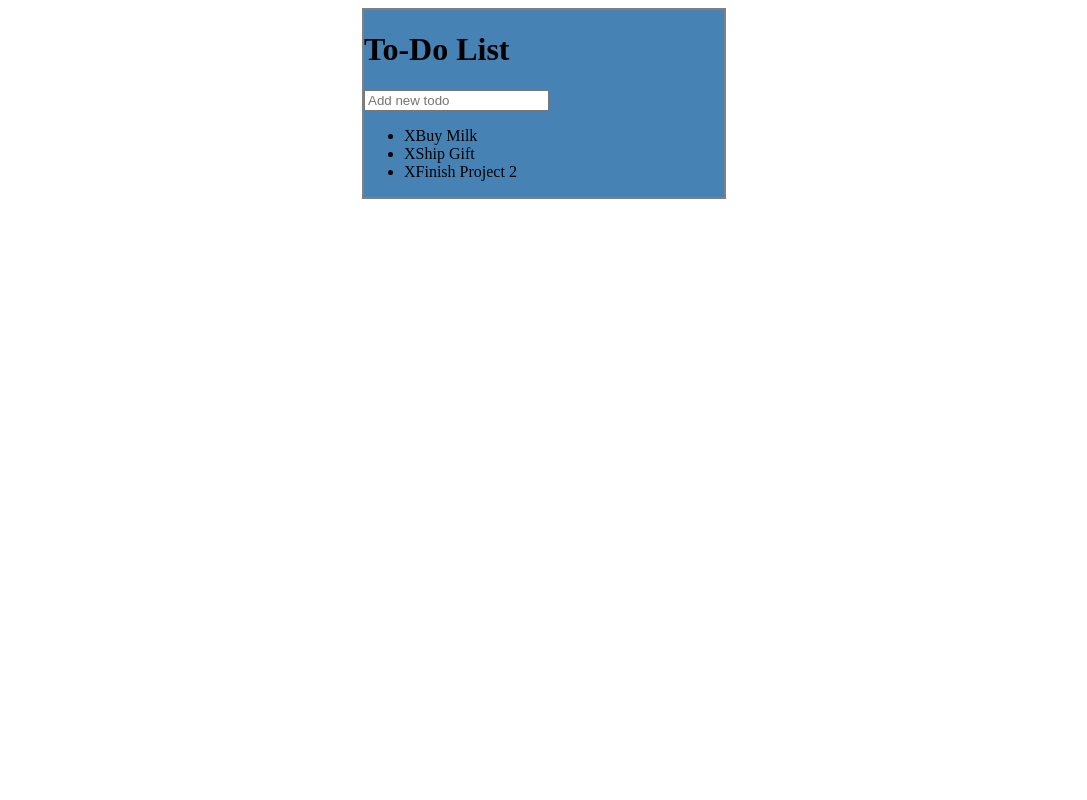
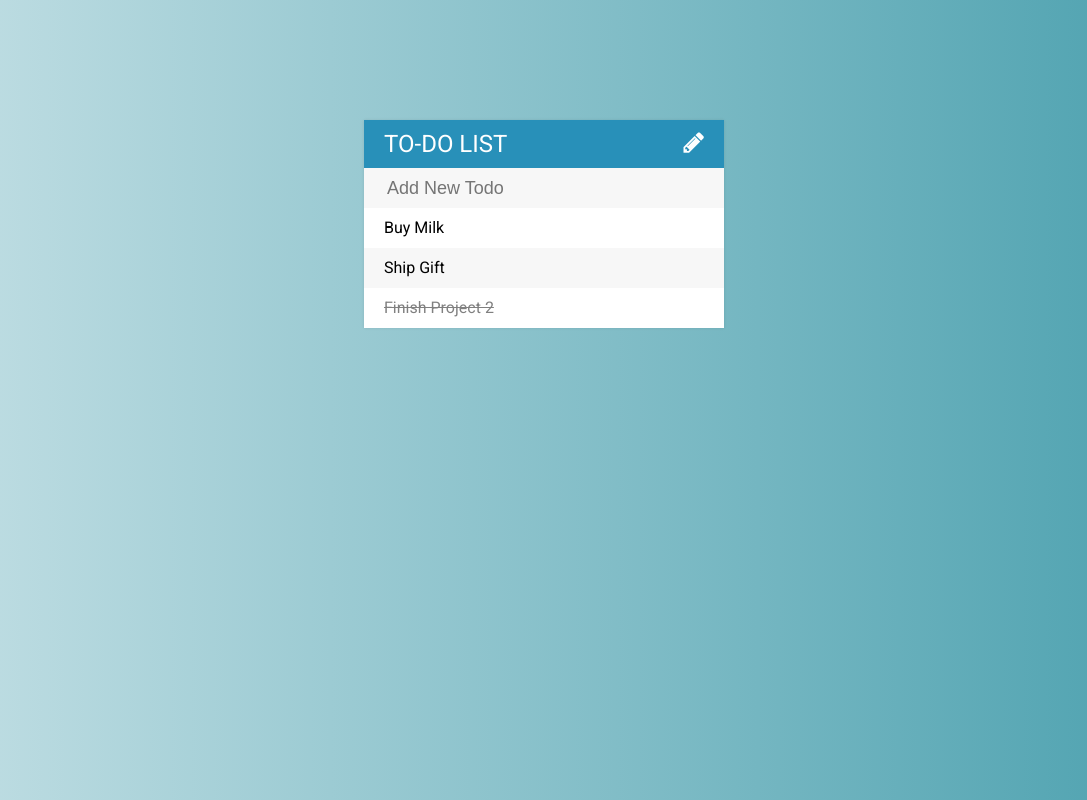
Before and after one commit to Rohandahiya/todo-list, a plain HTML site: page index.html in a window 1280 px wide. Shown: the whole page, without its empty margins (96-1183 px from the left). Drawn offline with Linux system fonts and the light colour scheme.

Commit message:
clean up

```diff
--- a/css/todo-list.css
+++ b/css/todo-list.css
@@ -1,11 +1,84 @@
-#container {
-    background: steelblue;
-    width: 360px;
-    margin: 0 auto;
-    border: 2px solid gray;
+body {
+    font-family: Roboto;
+    background: #4CA1AF;
+    /* fallback for old browsers */
+    background: -webkit-linear-gradient(to right, #C4E0E5, #4CA1AF);
+    /* Chrome 10-25, Safari 5.1-6 */
+    background: linear-gradient(to right, #C4E0E5, #4CA1AF);
+}
+
+h1 {
+    background: #2890b9;
+    color: white;
+    margin: 0;
+    padding: 10px 20px;
+    text-transform: uppercase;
+    font-size: 24px;
+    font-weight: normal;
+}
+
+input {
+    height: 40px;
+    font-size: 18px;
+    background: #f7f7f7;
+    width: 100%;
+    padding: 13px 13px 13px 20px;
+    box-sizing: border-box;
+    color: #2890b9;
+    border: 3px solid rgba(0, 0, 0, 0);
+}
+
+input:focus {
+    background: white;
+    border: 3px solid steelblue;
+    outline: none;
+}
+
+ul {
+    list-style: none;
+    margin: 0;
+    padding: 0;
+}
+
+li {
+    height: 40px;
+    line-height: 40px;
+    background: white;
+}
+
+li:nth-child(2n) {
+    background: #f7f7f7;
+}
+
+li:hover span {
+    width: 40px;
+    transition: all 0.2s linear;
+    opacity: 1;
+}
+
+span {
+    background: red;
+    height: 40px;
+    width: 0;
+    margin-right: 20px;
+    text-align: center;
+    color: white;
+    display: inline-block;
+    opacity: 0;
 }
 
 .completed {
     text-decoration: line-through;
     color: gray;
 }
+
+.fa-pencil {
+    float: right;
+}
+
+#container {
+    background: #f7f7f7;
+    width: 360px;
+    margin: 120px auto;
+    box-shadow: 0 0 3px rgba(0, 0, 0, 0.1);
+}
--- a/index.html
+++ b/index.html
@@ -1,21 +1,25 @@
 <!DOCTYPE html>
 <html>
+
 <head>
     <title>Todo List</title>
     <script type="text/javascript" src="./js/jquery-2.2.4.min.js"></script>
+    <link href="https://fonts.googleapis.com/css?family=Roboto:400,500,700" rel="stylesheet">
     <link rel="stylesheet" type="text/css" href="./css/todo-list.css">
+    <link rel="stylesheet" href="https://cdnjs.cloudflare.com/ajax/libs/font-awesome/4.7.0/css/font-awesome.css"/>
 </head>
+
 <body>
     <div id="container">
-        <h1>To-Do List</h1>
-        <input id="input" type="text" placeholder="Add new todo">
+        <h1>To-Do List<i class="fa fa-pencil"></i></i></h1>
+        <input id="input" type="text" placeholder="Add New Todo">
         <ul>
-            <li><span>X</span>Buy Milk</li>
-            <li><span>X</span>Ship Gift</li>
-            <li><span>X</span>Finish Project 2</li>
+            <li><span><i class="fa fa-times"></i></span>Buy Milk</li>
+            <li><span><i class="fa fa-times"></i></span>Ship Gift</li>
+            <li class="completed"><span><i class="fa fa-times"></i></span>Finish Project 2</li>
         </ul>
     </div>
-
     <script type="text/javascript" src="./js/todo-list.js"></script>
 </body>
+
 </html>
--- a/js/todo-list.js
+++ b/js/todo-list.js
@@ -18,7 +18,11 @@ $("ul").on("click", "span", function(event) {
 $("#input").keypress(function(event) {
     // If the enter key is pressed
     if (event.which === 13) {
-        $("ul").append("<li><span>X</span>" + $(this).val() + "</li>");
+        $("ul").append("<li><span><i class=\"fa fa-times\"></i></span>" + $(this).val() + "</li>");
         $(this).val("");
     }
 })
+
+$(".fa-pencil").click(function() {
+    $("#input").slideToggle(500);
+})
```
